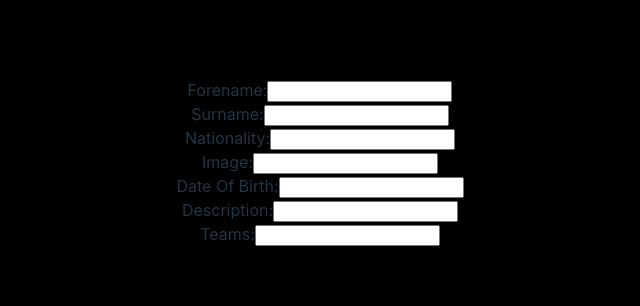
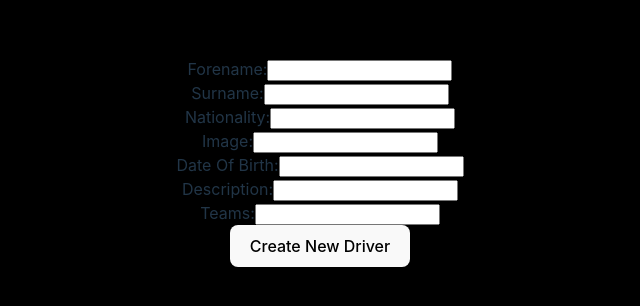
Before and after one commit to FernandaOlivares/FOL-cr-pi-drivers-main, a React (Vite) app in the folder client/: page /create in a window 1280 px wide. Shown: the part 238-544 px from the top of the page, without its empty margins (320-960 px from the left). Built offline with nearby package versions, Linux system fonts and the light colour scheme.

Commit message:
Form Updated

```diff
--- a/client/src/components/Form/Form.jsx
+++ b/client/src/components/Form/Form.jsx
@@ -1,5 +1,5 @@
 import { useState } from 'react';
-import './Form.module.css'
+import './Form.module.css';
 
 const Form = () => {
     const [input, setInput] = useState({
@@ -20,7 +20,7 @@ const Form = () => {
         dateOfBirth: '',
         description: '',
         teams: '',
-    })
+    });
 
     function validateFormInput(driverInfo) {
         setError(prevError => ({
@@ -41,17 +41,28 @@ const Form = () => {
         setInput({
             ...input,
             [formInput.target.name]: formInput.target.value,
-
-        })
+        });
         validateFormInput({
             ...input,
             [formInput.target.name]: formInput.target.value,
-        })
+        });
+    };
+
+    const isFormValid = Object.values(error).every(err => err === '');
+
+    const handleSubmit = (event) => {
+        event.preventDefault();
+        if (isFormValid) {
+            // Handle form submission
+            console.log('Form submitted successfully:', input);
+        } else {
+            console.log('Form has errors. Cannot submit.');
+        }
     };
 
     return (
         <div>
-            <form>
+            <form onSubmit={handleSubmit}>
                 <div>
                     <label>Forename:
                         <input name='forename' value={input.forename} onChange={handleChange}/>
@@ -94,6 +105,7 @@ const Form = () => {
                         <span>{error.teams}</span>
                     </label>
                 </div>
+                <button type='submit' disabled={!isFormValid}>Create New Driver</button>
             </form>
         </div>
     );
```
